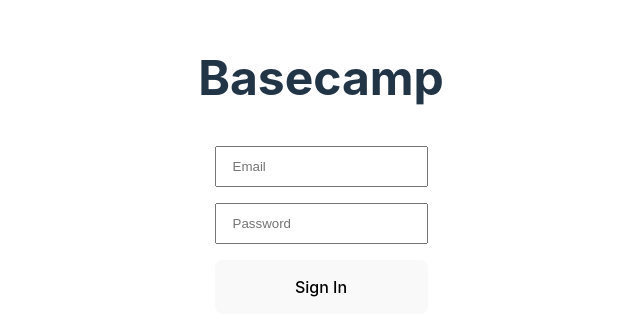
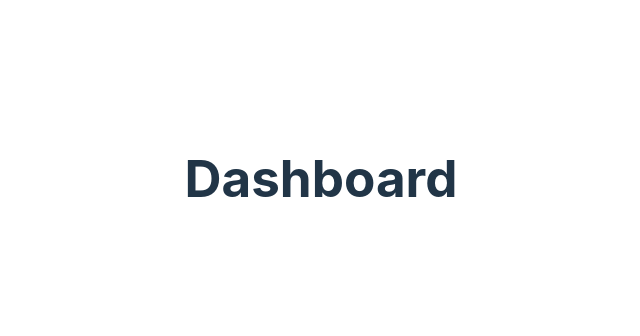
Before and after one commit to avilyre/basecamp-testing, a React (Vite) app: page /dashboard in a window 1280 px wide. Shown: the part 222-558 px from the top of the page, without its empty margins (319-959 px from the left). Built offline with nearby package versions, Linux system fonts and the light colour scheme.

Commit message:
chore: add react router dom

```diff
--- a/package.json
+++ b/package.json
@@ -14,6 +14,7 @@
   "dependencies": {
     "react": "^18.2.0",
     "react-dom": "^18.2.0",
+    "react-router-dom": "^6.22.3",
     "sass": "^1.75.0"
   },
   "devDependencies": {
--- a/src/App.tsx
+++ b/src/App.tsx
@@ -1,12 +1,11 @@
 import './App.css'
-import { Login } from './layouts/login'
+
+import { RouterProvider } from 'react-router-dom'
+
+import { router } from './router'
 
 function App() {
-  return (
-    <main>
-      <Login />
-    </main>
-  )
+  return <RouterProvider router={router} />
 }
 
 export default App
--- /dev/null
+++ b/src/pages/dashboard/index.tsx
@@ -0,0 +1,7 @@
+export const Dashboard = () => {
+  return (
+    <div>
+      <h1>Dashboard</h1>
+    </div>
+  );
+}
--- a/src/layouts/login.tsx
+++ b/src/pages/login/index.tsx
@@ -1,4 +1,4 @@
-import "./login.styles.scss";
+import "./index.styles.scss";
 
 export const Login = () => {
   return (
--- /dev/null
+++ b/src/router.tsx
@@ -0,0 +1,15 @@
+import { createBrowserRouter } from "react-router-dom";
+
+import { Login } from "./pages/login";
+import { Dashboard } from "./pages/dashboard";
+
+export const router = createBrowserRouter([
+  {
+    path: "/",
+    element: <Login />
+  },
+  {
+    path: "/dashboard",
+    element: <Dashboard />,
+  }
+]);
```
Also changed, not shown: src/pages/login/index.styles.scss (renamed from src/layouts/login.styles.scss), 2 other files (tests, documents, lock files or other folders).
